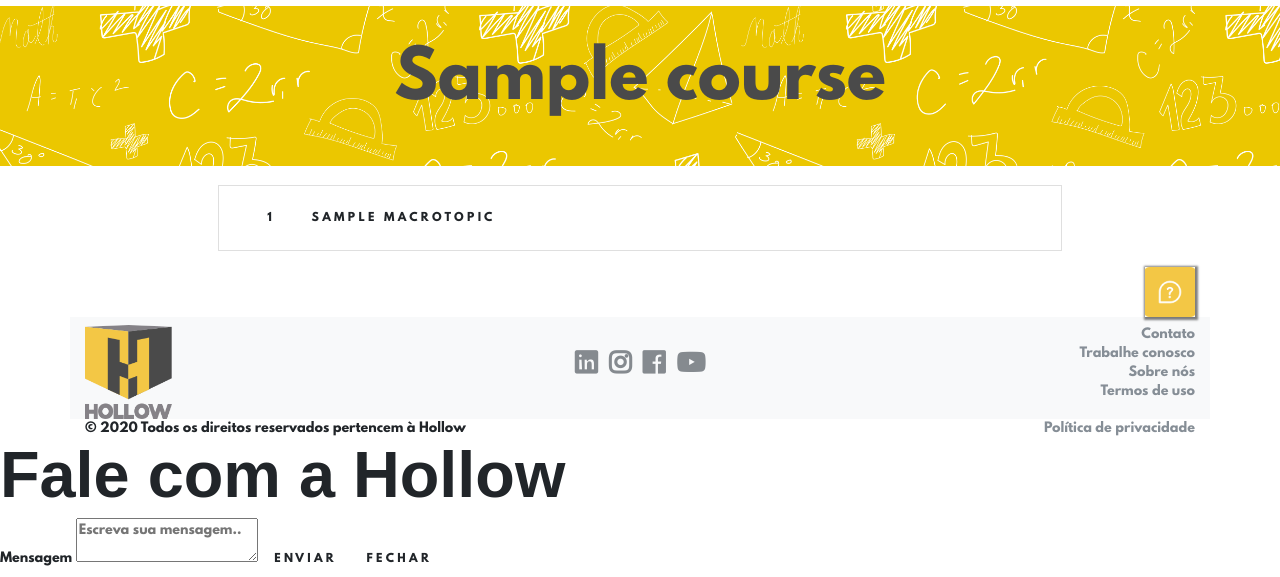
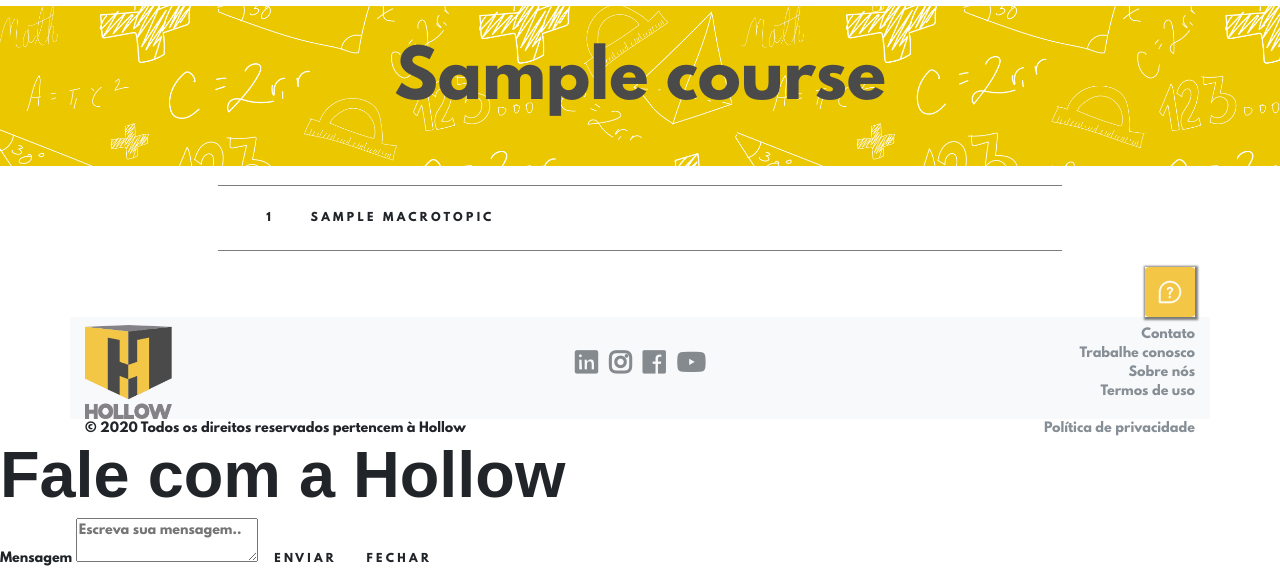
Before and after one commit to SapnaGulati/hollow-website, a Django app: page /cursos/1/ in a window 1280 px wide. Shown: the part 90-667 px from the top of the page. Run offline with Django 3.2, Linux system fonts and the light colour scheme; tables that the repository leaves empty hold one stand-in row (values such as "Sample post"); some libraries are stand-ins or nearby versions; some web fonts are replaced.

Commit message:
Improve css for better fidelity of reference design

```diff
--- a/website/static/website/css/course.css
+++ b/website/static/website/css/course.css
@@ -13,5 +13,14 @@
 
 .hollow-font {
     font-family: League Spartan Bold; !important;
+}
 
+.without-side-border {
+    border-left: 0; !important;
+    border-right: 0; !important;
+    border-color: #7a7d7a; !important;
 }
+
+.without-bottom-border {
+    border-bottom: 0; !important;
+}
--- a/website/templates/website/course_page.html
+++ b/website/templates/website/course_page.html
@@ -15,7 +15,7 @@
         <div class="col-md-8">
             <div class="list-group">
                 {% for macrotopic in course.macrotopic.all %}
-                <div class="list-group-item">
+                <div class="list-group-item without-side-border">
                     <div class="row col-md-12 align-content-center" style="height: 5vh">
                         <button class="btn btn-link-hollow"
                                 data-toggle="collapse"
@@ -29,7 +29,7 @@
                     <div class="col-md-12">
                         <div class="list-group collapse" id="collapse{{ macrotopic.id }}">
                             {% for microtopic in macrotopic.microtopic.all %}
-                                <div class="list-group-item">
+                                <div class="list-group-item without-side-border">
                                     <div class="row justify-content-center">
                                         <div class="row col-md-12 align-content-center" style="height: 5vh">
                                             <span class="row col-md-10 align-content-center">
@@ -60,7 +60,7 @@
                                     </div>
                                 </div>
                             {% endfor %}
-                        <div class="list-group-item">
+                        <div class="list-group-item without-side-border without-bottom-border">
                             <div class="row col-md-12 align-content-center" style="height: 5vh">
                             {{ macrotopic.exercise_list }}
                             </div>
```
